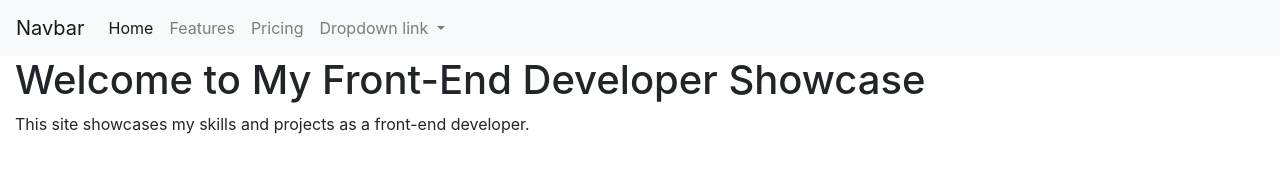
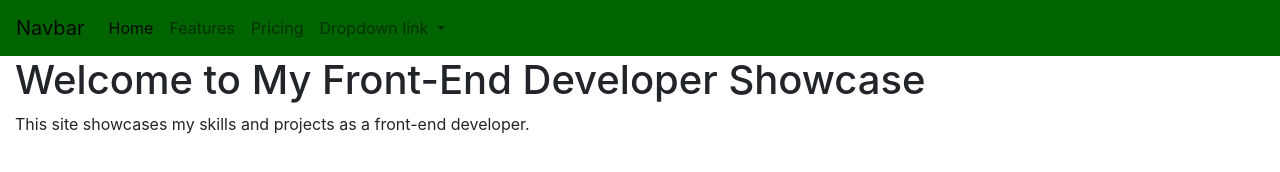
Before and after one commit to IAmBaconator/coursera-meta-front-end-developer, a plain HTML site: page index.html in a window 1280 px wide. Drawn offline with nearby package versions, Linux system fonts and the light colour scheme.

Commit message:
Colorize navBar.

```diff
--- a/nav.html
+++ b/nav.html
@@ -1,4 +1,4 @@
-<nav class="navbar navbar-expand-lg navbar-light bg-light">
+<nav class="navbar navbar-expand-lg navbar-light" style="background-color: darkgreen;">
   <a class="navbar-brand" href="#">Navbar</a>
   <button class="navbar-toggler" type="button" data-toggle="collapse" data-target="#navbarNavDropdown" aria-controls="navbarNavDropdown" aria-expanded="false" aria-label="Toggle navigation">
     <span class="navbar-toggler-icon"></span>
```
